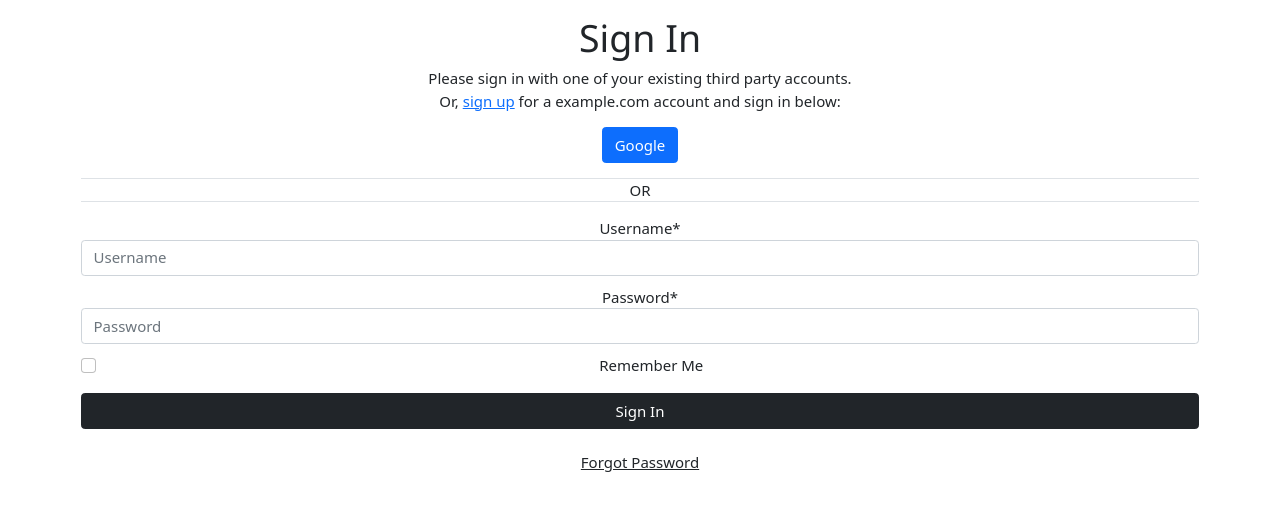
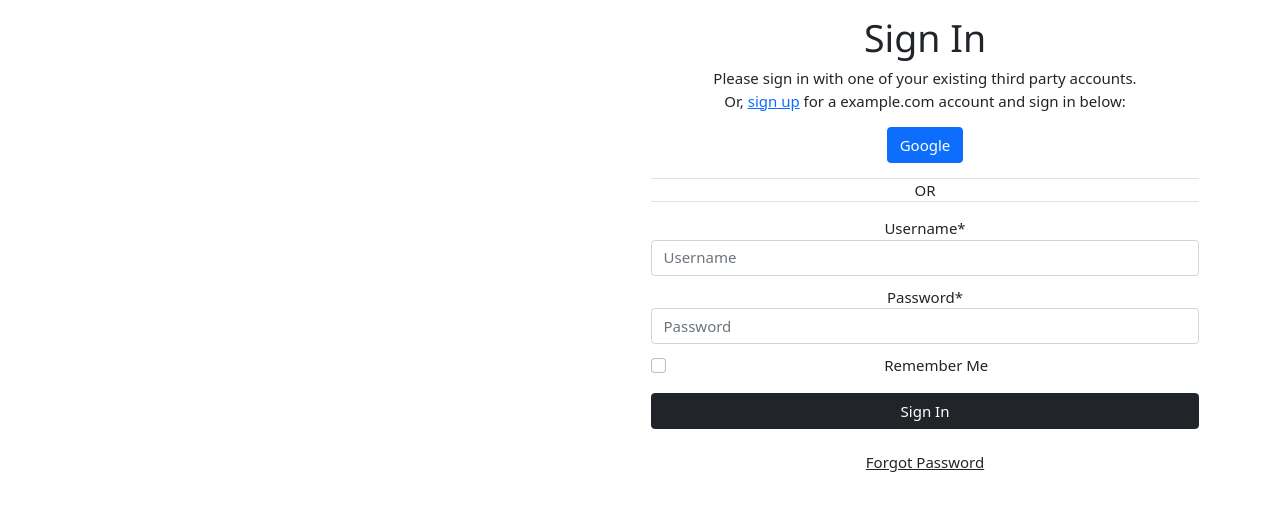
Before and after one commit to acarbonilla/ticketingSystem, a Django app: page /accounts/login/ in a window 1280 px wide. Shown: the part 53-571 px from the top of the page. Run offline with Django 4.2, Linux system fonts and the light colour scheme; some libraries are stand-ins or nearby versions.

Commit message:
Ticketing System

```diff
--- a/templates/account/login.html
+++ b/templates/account/login.html
@@ -12,7 +12,7 @@
         <div class="col-sm-6">
 
         </div>
-        <div class="col-sm-6, text-center">
+        <div class="col-sm-6 text-center">
                 <h1>Sign In</h1>
                 {% get_providers as socialaccount_providers %}
                 {% if socialaccount_providers %}
```
